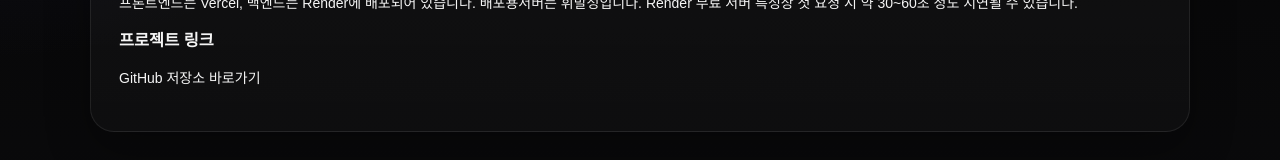
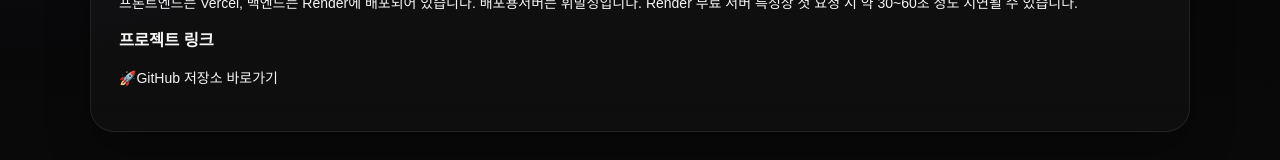
Before and after one commit to magnoria/boardspring, a React (Vite) app in the folder src/main/reactapp/: page /notice in a window 1280 px wide. Shown: the part 393-553 px from the top of the page. Built offline with nearby package versions, Linux system fonts and the light colour scheme; no server answers.

Commit message:
이모지 추가

```diff
--- a/src/main/reactapp/src/pages/NoticePage.jsx
+++ b/src/main/reactapp/src/pages/NoticePage.jsx
@@ -18,7 +18,7 @@ function NoticePage() {
           target="_blank"
           rel="noopener noreferrer"
         >
-          GitHub 저장소 바로가기
+          🚀GitHub 저장소 바로가기
         </a>
       </p>
     </div>
```
